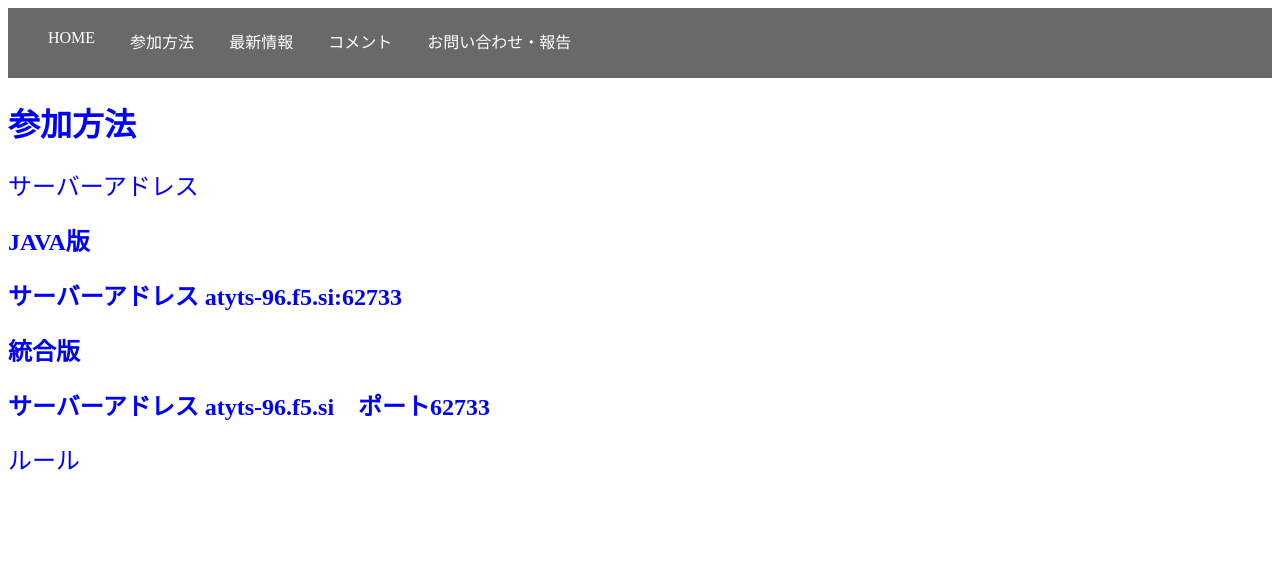
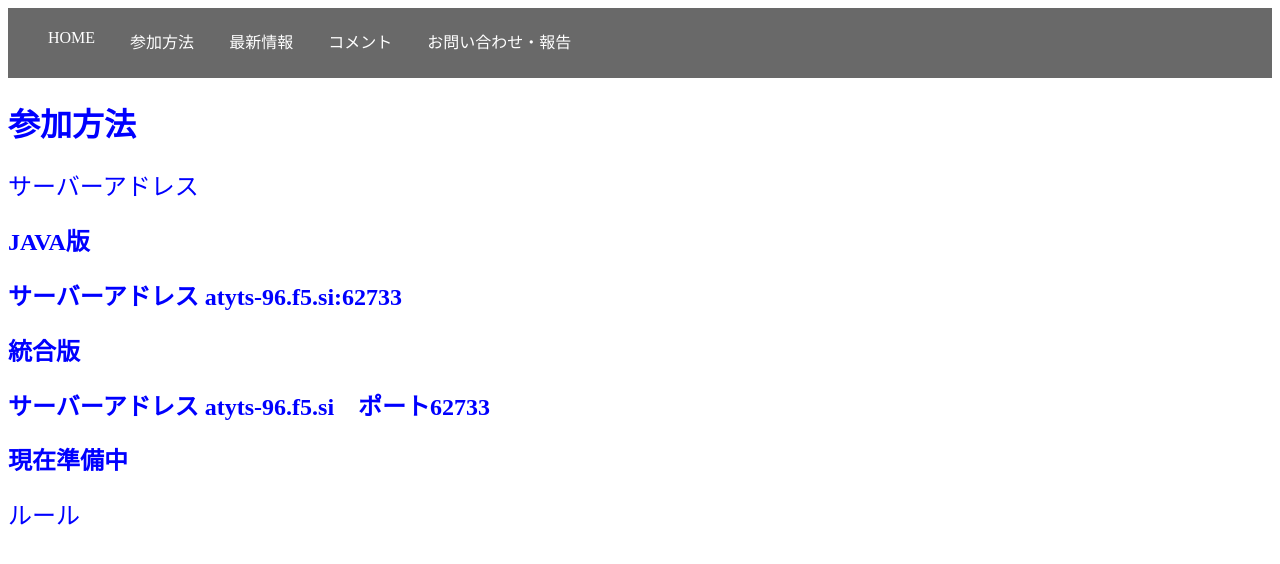
Before and after one commit to Aikame-Game/ATYTS-home, a plain HTML site: page sanka.html in a window 1280 px wide. Drawn offline with Linux system fonts and the light colour scheme.

Commit message:
Update sanka.html

```diff
--- a/sanka.html
+++ b/sanka.html
@@ -66,5 +66,6 @@
        <h2 class="fadeInTop">サーバーアドレス  atyts-96.f5.si:62733</h2>
        <h2 class="fadeInTop">統合版</h2>
        <h2 class="fadeInTop">サーバーアドレス  atyts-96.f5.si　ポート62733</h2>
+    <h2>現在準備中</h2>
        <font class="fadeintop" size="5" face="けいふぉんと">ルール</font><br>
     </html>
```
